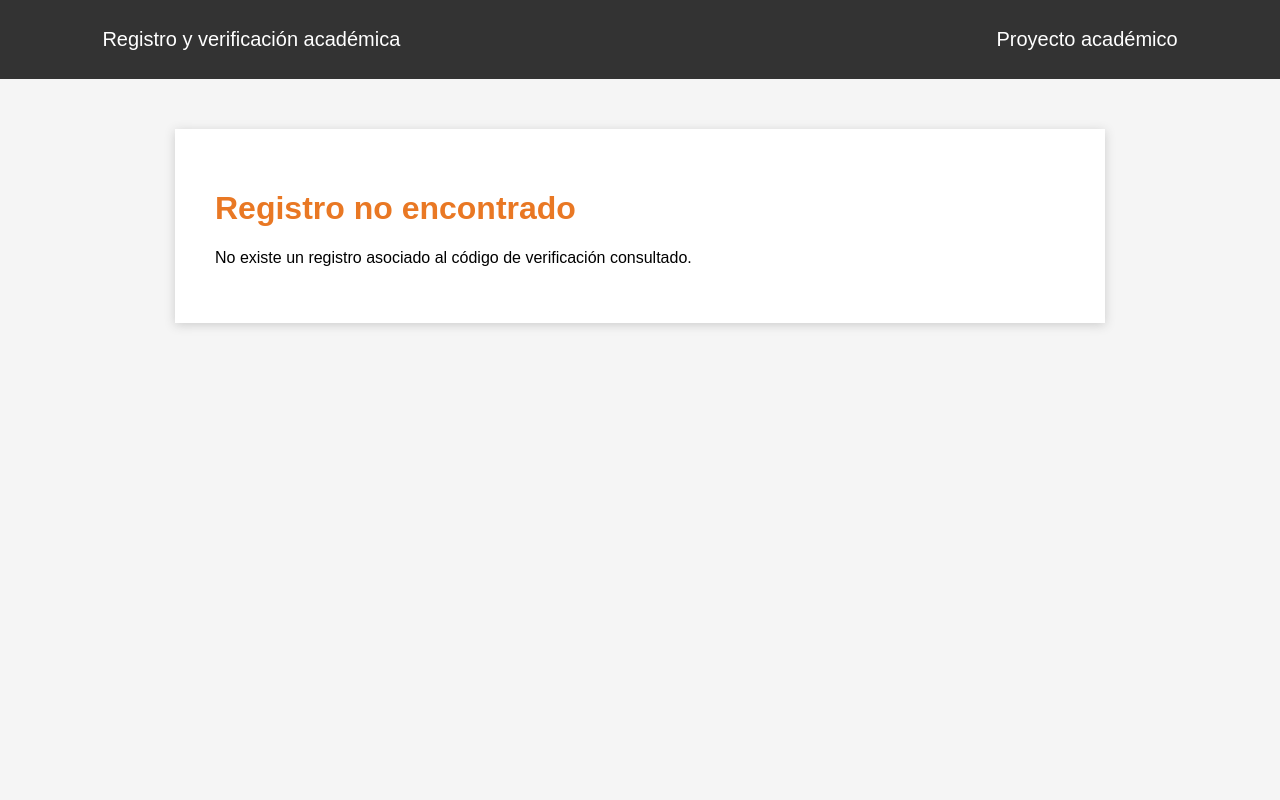
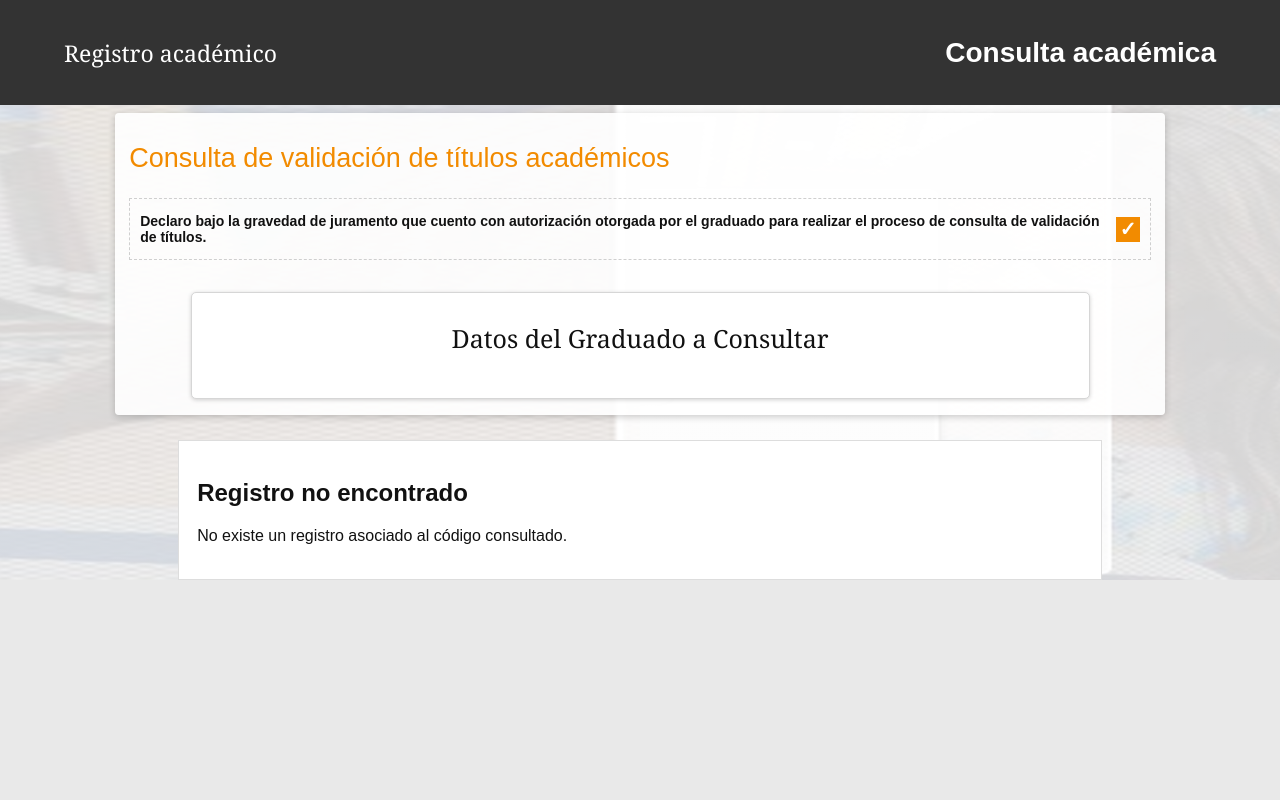
Before and after one commit to Kamerly27/verificacion-unab, a Flask app: page /verificar/1 in a window 1280 px wide. Run offline with Flask 3, Linux system fonts and the light colour scheme; data comes from the database, SQL or seed files in the repository.

Commit message:
Ajuste interfaz de verificacion QR

```diff
--- a/templates/verificar_qr.html
+++ b/templates/verificar_qr.html
@@ -3,125 +3,368 @@
 <head>
 <meta charset="UTF-8">
 <meta name="viewport" content="width=device-width, initial-scale=1.0">
-    <title>Verificación académica</title>
+
+<title>Consulta de validación de títulos académicos</title>
 
 <style>
-        body {
-            margin: 0;
-            font-family: Arial, sans-serif;
-            background: #f5f5f5;
+*{
+    box-sizing:border-box;
 }
 
-        header {
-            background: #333;
-            color: white;
-            padding: 28px 8%;
-            display: flex;
-            justify-content: space-between;
-            font-size: 20px;
+html,body{
+    margin:0;
+    padding:0;
+    min-height:100%;
+    font-family:Arial,Helvetica,sans-serif;
+    background:#e9e9e9;
+    color:#111;
 }
 
-        .contenedor {
-            max-width: 850px;
-            margin: 50px auto;
-            background: white;
-            padding: 40px;
-            box-shadow: 0 2px 10px #ccc;
+body{
+    background:
+        linear-gradient(rgba(255,255,255,.78),rgba(255,255,255,.78)),
+        url("{{ url_for('static', filename='img/fondo-unab.jpg') }}")
+        center top / cover fixed no-repeat;
 }
 
-        h1 {
-            color: #e97824;
+/* ENCABEZADO */
+.encabezado{
+    height:105px;
+    background:#333;
+    color:white;
+    display:flex;
+    align-items:center;
+    justify-content:space-between;
+    padding:0 5%;
 }
 
-        .verificado {
-            border: 2px solid #4caf50;
-            padding: 18px;
-            margin-bottom: 30px;
-            font-weight: bold;
-            color: #287a2d;
+.encabezado .titulo{
+    font-family:Georgia,"Times New Roman",serif;
+    font-size:23px;
 }
 
-        .dato {
-            border-bottom: 1px solid #ddd;
-            padding: 12px 0;
-            font-size: 17px;
+.encabezado .marca{
+    font-size:28px;
+    font-weight:bold;
 }
 
-        .dato strong {
-            display: inline-block;
-            width: 230px;
+/* CONTENEDOR PRINCIPAL */
+.principal{
+    width:82%;
+    max-width:1380px;
+    margin:8px auto 0;
+}
+
+/* PANEL CONSULTA */
+.panel{
+    background:rgba(255,255,255,.91);
+    border-radius:4px;
+    padding:30px 14px 16px;
+    box-shadow:0 2px 7px rgba(0,0,0,.20);
+}
+
+h1{
+    margin:0 0 24px;
+    color:#f28b00;
+    font-size:27px;
+    font-weight:normal;
+}
+
+.autorizacion{
+    border:1px dashed #cfcfcf;
+    padding:14px 10px;
+    margin-bottom:32px;
+    font-size:14px;
+    font-weight:bold;
+    display:flex;
+    align-items:center;
+    justify-content:space-between;
+}
+
+.check{
+    background:#f28b00;
+    color:white;
+    font-size:20px;
+    width:25px;
+    height:25px;
+    display:flex;
+    align-items:center;
+    justify-content:center;
+}
+
+/* FORMULARIO */
+.formulario{
+    width:88%;
+    margin:auto;
+    background:white;
+    border:1px solid #d6d6d6;
+    border-radius:5px;
+    padding:28px 28px 18px;
+    box-shadow:0 1px 4px rgba(0,0,0,.18);
+}
+
+.formulario h2{
+    text-align:center;
+    font-family:Georgia,"Times New Roman",serif;
+    font-size:25px;
+    font-weight:normal;
+    margin:0 0 25px;
+}
+
+.campos{
+    display:grid;
+    grid-template-columns:repeat(4,1fr);
+    gap:28px;
+}
+
+.campo label{
+    display:block;
+    text-align:center;
+    margin-bottom:7px;
+    font-size:14px;
+}
+
+.campo input{
+    width:100%;
+    height:37px;
+    border:1px solid #c7c7c7;
+    border-radius:4px;
+    padding:7px 10px;
+    font-size:14px;
+}
+
+.botones{
+    text-align:center;
+    margin-top:20px;
+}
+
+.boton{
+    display:inline-block;
+    background:#f28b00;
+    color:white;
+    padding:10px 18px;
+    margin:0 4px;
+    border-radius:4px;
+    font-weight:bold;
+}
+
+/* RESULTADO */
+.resultado{
+    background:#fffef2;
+    margin:0 6px;
+    padding:26px 7% 14px;
+    box-shadow:0 1px 5px rgba(0,0,0,.15);
+}
+
+.resultado h2{
+    text-align:center;
+    font-family:Georgia,"Times New Roman",serif;
+    font-size:22px;
+    font-weight:normal;
+    margin:0 0 24px;
+}
+
+.resultado h2 strong{
+    font-family:Arial,Helvetica,sans-serif;
+}
+
+.tabla{
+    width:100%;
+    border-collapse:collapse;
+    background:white;
+    text-align:center;
+}
+
+.tabla th{
+    color:#f28b00;
+    font-weight:normal;
+    padding:9px;
+    border:1px solid #eee;
+}
+
+.tabla td{
+    padding:9px;
+    border:1px solid #eee;
+}
+
+.consultado{
+    text-align:right;
+    font-size:12px;
+    margin-top:22px;
+}
+
+.mensaje{
+    margin:25px auto;
+    width:88%;
+    padding:18px;
+    background:#fff;
+    border:1px solid #ddd;
+}
+
+/* RESPONSIVE */
+@media(max-width:800px){
+
+    .encabezado{
+        height:auto;
+        padding:18px 5%;
+        gap:15px;
+    }
+
+    .encabezado .titulo{
+        font-size:17px;
+    }
+
+    .encabezado .marca{
+        font-size:22px;
+    }
+
+    .principal{
+        width:95%;
+    }
+
+    .campos{
+        grid-template-columns:1fr;
+    }
+
+    .formulario{
+        width:100%;
+    }
+
+    .resultado{
+        margin:0;
+        padding:22px 10px;
+        overflow-x:auto;
+    }
+
+    .tabla{
+        min-width:650px;
+    }
 }
 </style>
 </head>
 
 <body>
 
-<header>
-    <div>Registro y verificación académica</div>
-    <div>Proyecto académico</div>
+<header class="encabezado">
+    <div class="titulo">
+        Registro académico
+    </div>
+
+    <div class="marca">
+        Consulta académica
+    </div>
 </header>
 
-<div class="contenedor">
+<main class="principal">
+
+    <section class="panel">
+
+        <h1>
+            Consulta de validación de títulos académicos
+        </h1>
+
+        <div class="autorizacion">
+            <span>
+                Declaro bajo la gravedad de juramento que cuento con autorización
+                otorgada por el graduado para realizar el proceso de consulta
+                de validación de títulos.
+            </span>
+
+            <span class="check">✓</span>
+        </div>
+
+        <div class="formulario">
+
+            <h2>
+                Datos del Graduado a Consultar
+            </h2>
 
             {% if graduado %}
 
-        <h1>Verificación académica</h1>
+            <div class="campos">
 
-        <div class="verificado">
-            ✓ Registro encontrado y código de verificación válido
+                <div class="campo">
+                    <label>Tipo de identificación:</label>
+                    <input value="{{ graduado['tipo_documento'] }}" readonly>
                 </div>
 
-        <div class="dato">
-            <strong>Nombre completo:</strong>
-            {{ graduado["nombre"] }}
+                <div class="campo">
+                    <label>Número de identificación:</label>
+                    <input value="{{ graduado['documento'] }}" readonly>
                 </div>
 
-        <div class="dato">
-            <strong>Tipo de documento:</strong>
-            {{ graduado["tipo_documento"] }}
+                <div class="campo">
+                    <label>Programa cursado:</label>
+                    <input value="{{ graduado['programa'] }}" readonly>
                 </div>
 
-        <div class="dato">
-            <strong>Número de documento:</strong>
-            {{ graduado["documento"] }}
+                <div class="campo">
+                    <label>Fecha de graduación:</label>
+                    <input value="{{ graduado['fecha_graduacion'] }}" readonly>
                 </div>
 
-        <div class="dato">
-            <strong>Programa académico:</strong>
-            {{ graduado["programa"] }}
             </div>
 
-        <div class="dato">
-            <strong>Fecha de graduación:</strong>
-            {{ graduado["fecha_graduacion"] }}
+            <div class="botones">
+                <span class="boton">⌕ Nueva consulta</span>
+                <span class="boton">× Salir</span>
             </div>
-
-        <div class="dato">
-            <strong>Número de diploma:</strong>
-            {{ graduado["numero_diploma"] }}
-        </div>
-
-        <div class="dato">
-            <strong>Número de acta de grado:</strong>
-            {{ graduado["numero_acta"] }}
-        </div>
-
-        <div class="dato">
-            <strong>Código de verificación:</strong>
-            {{ graduado["codigo_verificacion"] }}
-        </div>
-
-    {% else %}
-
-        <h1>Registro no encontrado</h1>
-
-        <p>
-            No existe un registro asociado al código de verificación consultado.
-        </p>
 
             {% endif %}
 
         </div>
 
+    </section>
+
+    {% if graduado %}
+
+    <section class="resultado">
+
+        <h2>
+            <strong>Nombre:</strong>
+            {{ graduado['nombre'] }}
+            &nbsp;–&nbsp;
+            <strong>Identificación:</strong>
+            {{ graduado['tipo_documento'] }}
+            – {{ graduado['documento'] }}
+        </h2>
+
+        <table class="tabla">
+            <thead>
+                <tr>
+                    <th>Número de acta</th>
+                    <th>Fecha de grado</th>
+                    <th>Programa</th>
+                    <th>Registro</th>
+                </tr>
+            </thead>
+
+            <tbody>
+                <tr>
+                    <td>{{ graduado['numero_acta'] }}</td>
+                    <td>{{ graduado['fecha_graduacion'] }}</td>
+                    <td>{{ graduado['programa'] }}</td>
+                    <td>{{ graduado['numero_diploma'] }}</td>
+                </tr>
+            </tbody>
+        </table>
+
+        <div class="consultado">
+            Consulta realizada mediante código de verificación.
+        </div>
+
+    </section>
+
+    {% else %}
+
+    <section class="mensaje">
+        <h2>Registro no encontrado</h2>
+        <p>No existe un registro asociado al código consultado.</p>
+    </section>
+
+    {% endif %}
+
+</main>
+
 </body>
 </html>
```
Lines whose indentation alone changed are shown as unchanged.
